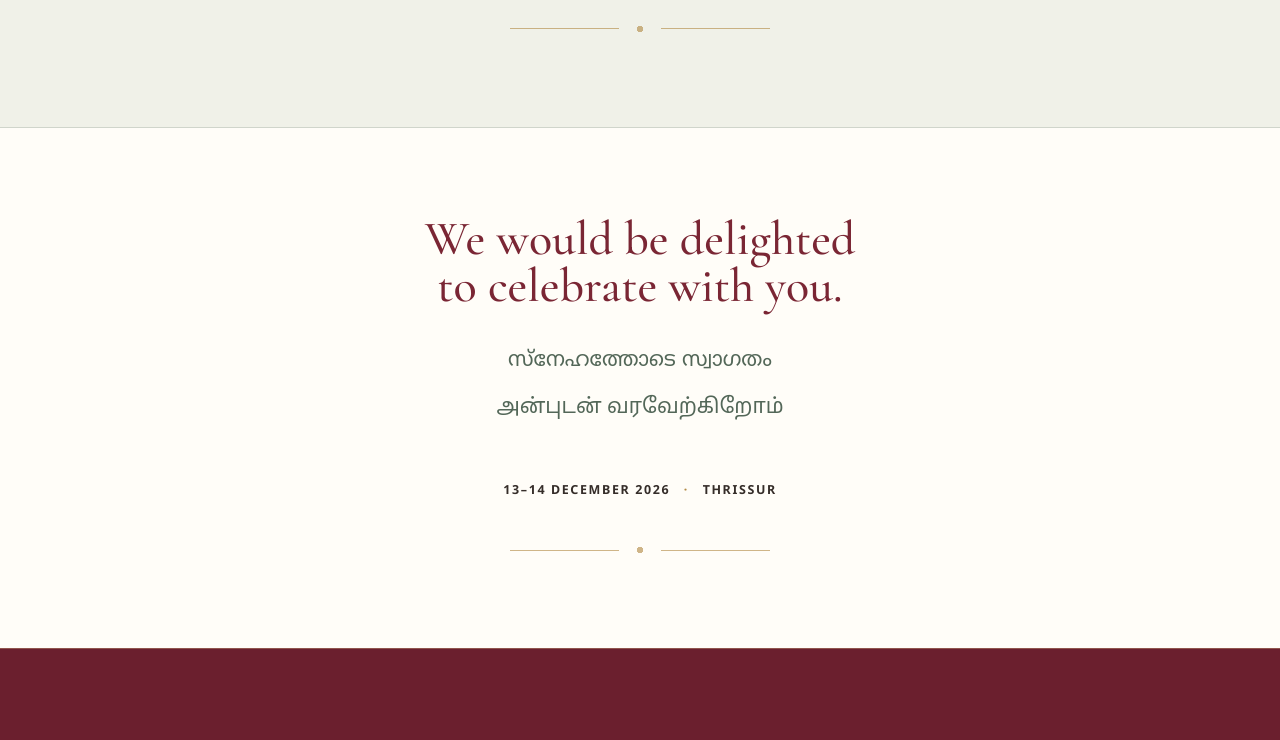
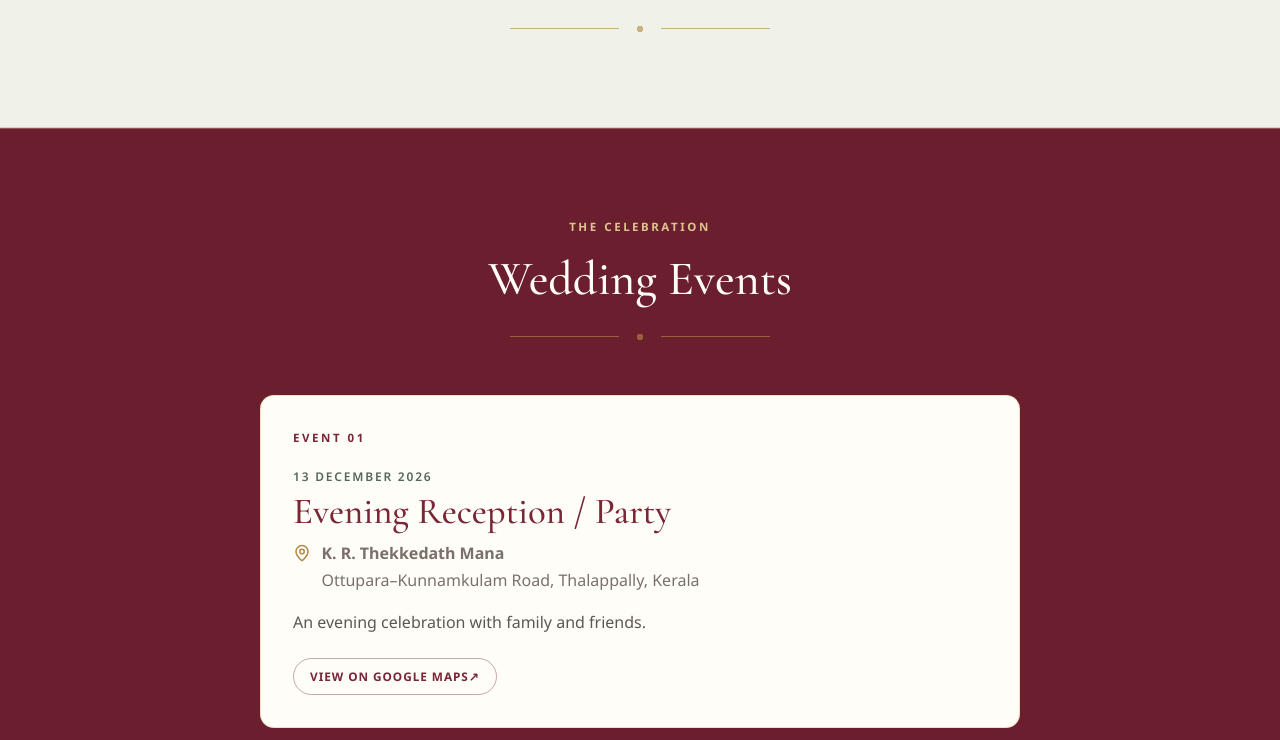
Before and after one commit to handragit/Sree-Sajith-Wedding-invite, a Next.js app: page / in a window 1280 px wide. Shown: the part 1220-1960 px from the top of the page. Built offline with nearby package versions, Linux system fonts and the light colour scheme.

Commit message:
Move welcome note to page close

```diff
--- a/app/page.tsx
+++ b/app/page.tsx
@@ -29,11 +29,11 @@ export default function Page() {
     <main id="main">
       <header id="home" className="hero"><div className="card-border" aria-hidden="true" /><div className="hero-inner"><GaneshaMark /><h1><span>Sajith</span><em>&amp;</em><span>Sreelakshmi</span></h1><p className="invitation-line">Together with our families,<br />we invite you to celebrate with us.</p><div className="hero-details"><strong>13–14 December 2026</strong><span>Thrissur, Kerala</span></div></div></header>
       <section className="parents section"><p className="eyebrow">WITH THE BLESSINGS OF OUR PARENTS</p><h2>{wedding.parents[0]}</h2><span className="and">and</span><h2>{wedding.parents[1]}</h2><p>together with the blessings of our grandparents and elders,<br /><br />we invite you to join us in celebrating our wedding.</p></section>
-      <section className="welcome section"><div className="kolam-rule" aria-hidden="true" /><h2>We would be delighted<br />to celebrate with you.</h2><div className="languages"><p lang="ml">{wedding.phrases.malayalam}</p><p lang="ta">{wedding.phrases.tamil}</p></div><p className="date-place">13–14 December 2026 <span>·</span> Thrissur</p></section>
       <section id="events" className="events-section section"><div className="section-title"><p className="eyebrow">The celebration</p><h2>Wedding Events</h2></div><div className="event-list">{wedding.events.map((event, index) => <EventCard event={event} index={index} key={event.id} />)}</div></section>
       <section id="venues" className="venues-section section"><div className="section-title centered"><p className="eyebrow">Where to find us</p><h2>Venues</h2><p>Directions and practical details for our two wedding venues.</p></div><div className="venue-list"><VenueCard event={temple} /><VenueCard event={mana} /></div></section>
       <section id="rsvp" className="rsvp-section section"><div className="rsvp-intro"><p className="eyebrow">Kindly respond</p><h2>RSVP</h2><p>Please reply by <strong>{wedding.rsvp.deadline}</strong>.</p><p>The quiet temple ceremony is reserved for our closest family. We look forward to celebrating with you at the receptions.</p><div className="contacts"><h3>WhatsApp</h3>{wedding.contacts.map((contact) => <a key={`wa-${contact.name}`} href={`https://wa.me/${contact.phoneE164}?text=${encodeURIComponent("Hello, I’m writing about the wedding celebrations.")}`} target="_blank" rel="noreferrer"><MessageCircle size={18} /><span><strong>{contact.name}</strong><small>{contact.phoneDisplay}</small></span></a>)}<h3>Email</h3>{wedding.contacts.map((contact) => <a key={`mail-${contact.name}`} href={`mailto:${contact.email}?subject=${encodeURIComponent("Wedding RSVP — Sajith & Sreelakshmi")}`}><Mail size={18} /><span><strong>{contact.name}</strong><small>{contact.email}</small></span></a>)}</div></div><RSVPForm /></section>
       <section className="closing"><div className="closing-mark">{wedding.couple.monogram}</div><p>13–14 December 2026<br />Thrissur, Kerala</p></section>
+      <section className="welcome section"><div className="kolam-rule" aria-hidden="true" /><h2>We would be delighted<br />to celebrate with you.</h2><div className="languages"><p lang="ml">{wedding.phrases.malayalam}</p><p lang="ta">{wedding.phrases.tamil}</p></div></section>
     </main>
     <footer><span>{wedding.couple.monogram}</span><span>Wedding invitation · 2026</span></footer>
   </>;
```
